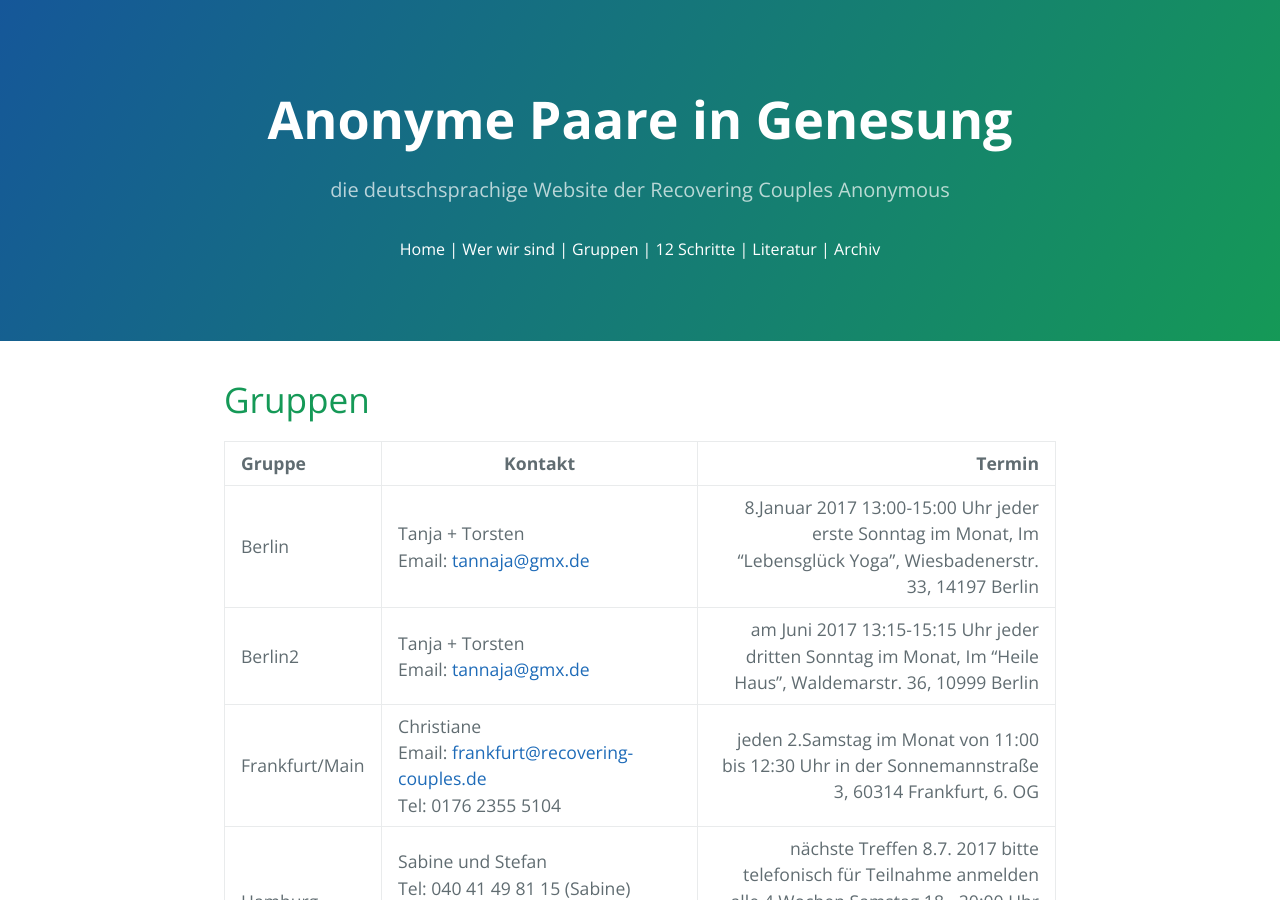
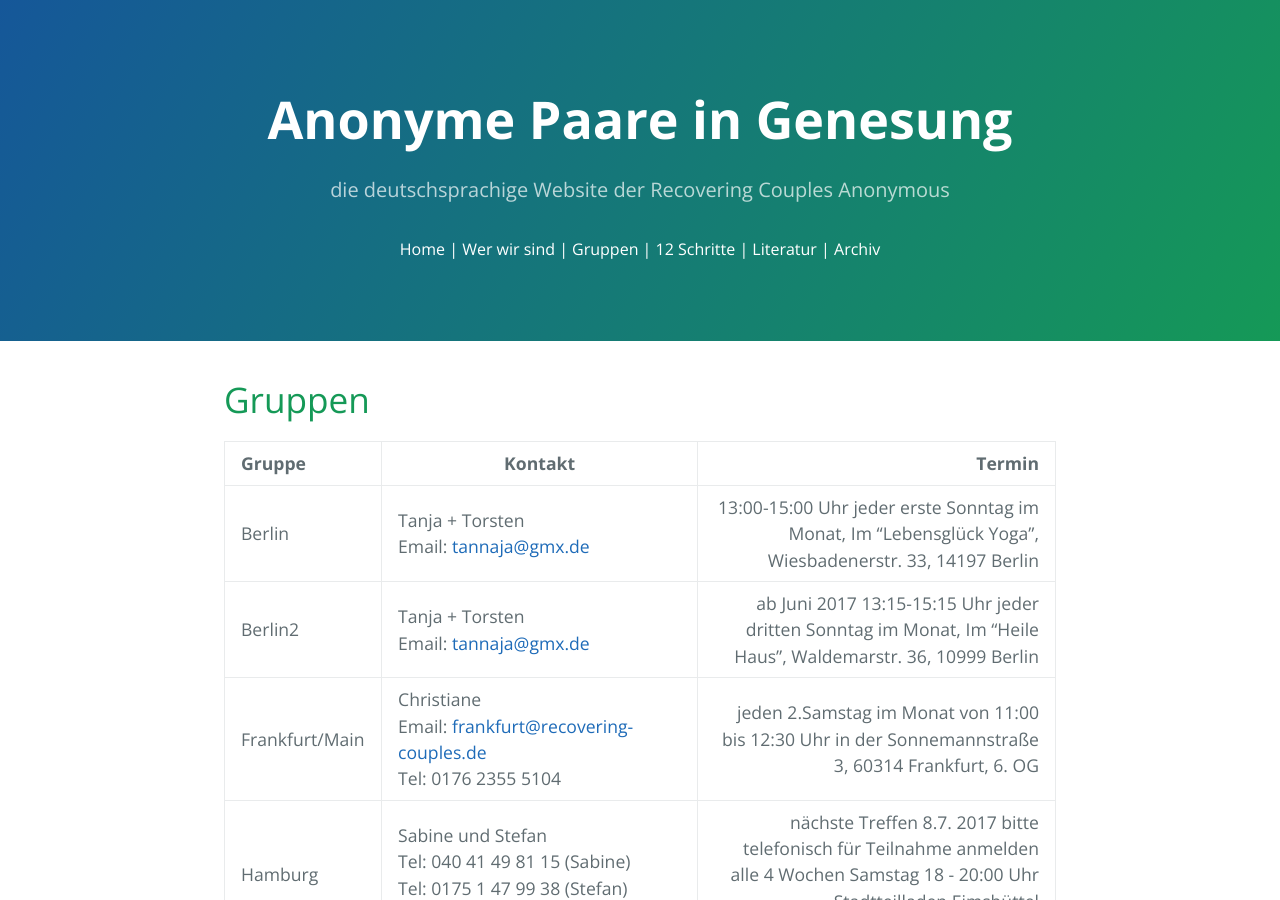
Before and after one commit to rcadeutschland/rcadeutschland.github.io, a Jekyll site: the page built from Gruppen.MD, in a window 1280 px wide and 900 px high. Built offline with Jekyll 4.4.1, drawn with Linux system fonts in a browser that asks for light colours; nearby versions of some CDN libraries.

Commit message:
Update Gruppen.MD

```diff
--- a/Gruppen.MD
+++ b/Gruppen.MD
@@ -6,8 +6,8 @@ title: RCA Gruppen
 
 | Gruppe | Kontakt | Termin                       |
 |:------ | ------- | ---------------------------: |
-| Berlin | Tanja + Torsten<br>Email: <tannaja@gmx.de> |  8.Januar 2017 13:00-15:00 Uhr jeder erste Sonntag im Monat, Im "Lebensglück Yoga", Wiesbadenerstr. 33, 14197 Berlin |
-| Berlin2 | Tanja + Torsten<br>Email: <tannaja@gmx.de> |  am Juni 2017 13:15-15:15 Uhr jeder dritten Sonntag im Monat, Im "Heile Haus", Waldemarstr. 36, 10999 Berlin |
+| Berlin | Tanja + Torsten<br>Email: <tannaja@gmx.de> |  13:00-15:00 Uhr jeder erste Sonntag im Monat, Im "Lebensglück Yoga", Wiesbadenerstr. 33, 14197 Berlin |
+| Berlin2 | Tanja + Torsten<br>Email: <tannaja@gmx.de> |  ab Juni 2017 13:15-15:15 Uhr jeder dritten Sonntag im Monat, Im "Heile Haus", Waldemarstr. 36, 10999 Berlin |
 | Frankfurt/Main | Christiane<br>Email: <frankfurt@recovering-couples.de><br>Tel: 0176 2355 5104 | jeden 2.Samstag im Monat  von 11:00 bis 12:30 Uhr  in der Sonnemannstraße 3, 60314 Frankfurt, 6. OG |
 | Hamburg | Sabine und Stefan<br>Tel: 040 41 49 81 15 (Sabine)<br>Tel: 0175 1 47 99 38 (Stefan)<br>Email: <isarlaenderin@gmx.de> | nächste Treffen 8.7. 2017 bitte telefonisch für Teilnahme anmelden<br>alle 4 Wochen Samstag 18 - 20:00 Uhr<br>Stadtteilladen Eimsbüttel<br>Hellkamp 56 |
 | Hannover | Ulrich + Kornelia<br>Email: <hannover@recovering-couples.de> | 1. Montag im Monat 19:30 - 21:30 Uhr,  Groß-Buchholzer-Str. 30, Hannover |
```
